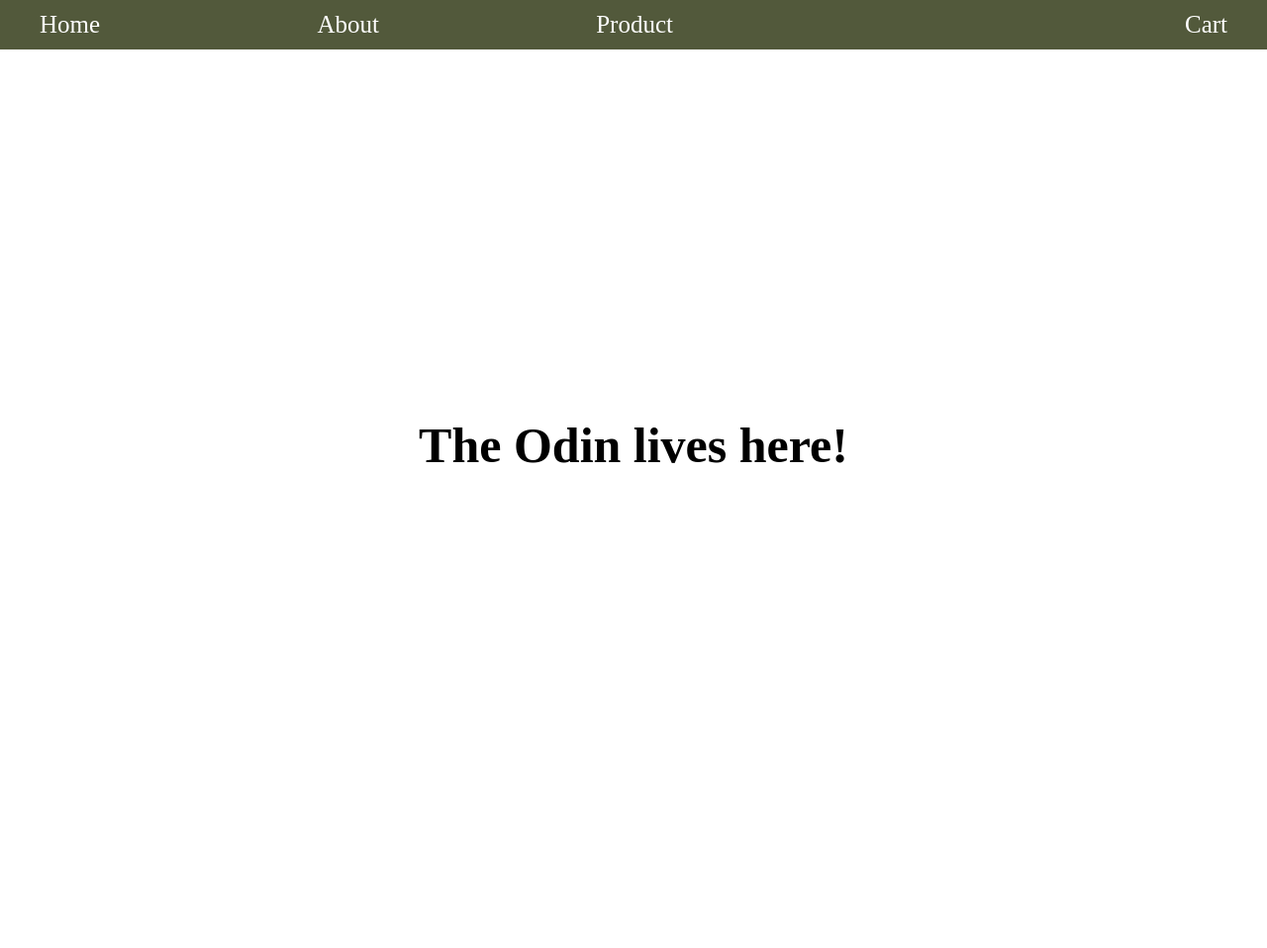
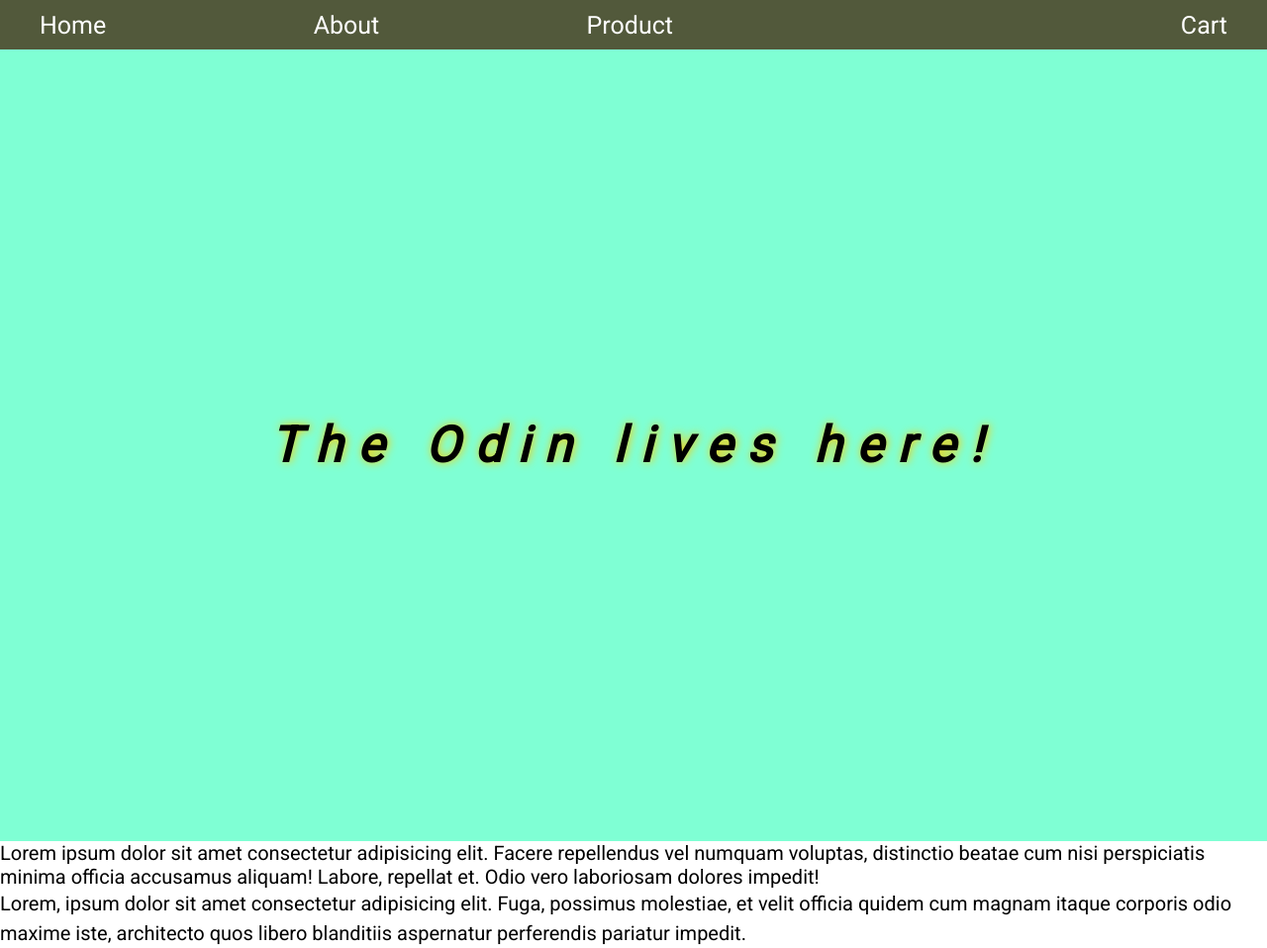
Before and after one commit to ShtelmakhB1337/theodinproject, a plain HTML site: page index.html in a window 1280 px wide. Shown: the whole page at 99% size. Before the commit the page ends 850 px from the top, so only its background shows below. Drawn offline with Linux system fonts and the light colour scheme.

Commit message:
text stuff

```diff
--- a/index.html
+++ b/index.html
@@ -5,6 +5,9 @@
     <meta http-equiv="X-UA-Compatible" content="IE=edge">
     <meta name="viewport" content="width=device-width, initial-scale=1.0">
     <link rel="stylesheet" href="style.css">
+    <link rel="preconnect" href="https://fonts.googleapis.com">
+    <link rel="preconnect" href="https://fonts.gstatic.com" crossorigin>
+    <link href="https://fonts.googleapis.com/css2?family=Roboto&display=swap" rel="stylesheet">
     <script src="index.js"></script>
     <title>The Odin Project</title>
 </head>
@@ -22,5 +25,7 @@
     <div class="main">
         <h1>The Odin lives here!</h1>
     </div>
+    <p>Lorem ipsum dolor sit amet consectetur adipisicing elit. Facere repellendus vel numquam voluptas, distinctio beatae cum nisi perspiciatis minima officia accusamus aliquam! Labore, repellat et. Odio vero laboriosam dolores impedit!</p>
+    <p class="line-height">Lorem, ipsum dolor sit amet consectetur adipisicing elit. Fuga, possimus molestiae, et velit officia quidem cum magnam itaque corporis odio maxime iste, architecto quos libero blanditiis aspernatur perferendis pariatur impedit.</p>
 </body>
 </html>
--- a/style.css
+++ b/style.css
@@ -1,16 +1,8 @@
 * {
+    font-family: 'Roboto', sans-serif;
     font-size: 62.5%;
     margin: 0;
     padding: 0;
-
-}
-
-.main {
-    height: 100vh;
-    display: flex;
-    justify-content: center;
-    align-items: center;
-    font-size: 8rem;
 }
 
 .nav {
@@ -37,3 +29,32 @@
 .cart {
     margin-right: 4rem;
 }
+
+
+.main {
+    background-color: aquamarine;
+    height: 100vh;
+    display: flex;
+    justify-content: center;
+    align-items: center;
+    font-size: 8rem;
+}
+
+.main h1 {
+    font-style: italic;
+    letter-spacing: .3em;
+    text-shadow: #FC0 1px 0 10px;
+}
+
+.main > h1:hover {
+    transition: scale 1s ease-in-out;
+    scale: 1.1;
+}
+
+p {
+    font-size: 2rem;
+}
+
+.line-height {
+    line-height: 1.5;
+}
```
